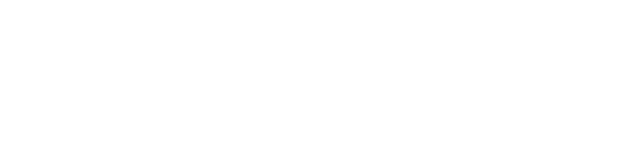
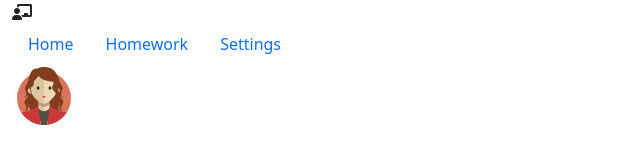
Before and after one commit to malder23/bootstrap12-, a plain HTML site: page index.html in a window 1280 px wide. Shown: the whole page, without its empty margins (0-640 px from the left). Drawn offline with Linux system fonts and the light colour scheme.

Commit message:
Добавлен nav

```diff
--- a/index.html
+++ b/index.html
@@ -3,30 +3,49 @@
 
 <head>
     <meta charset="UTF-8">
-    <meta name="viewport" content="width=device-width
-                   initial-scale=1.0">
+
+    <meta name="viewport" content="width=device-width initial-scale=1.0">
     <title>Bootstrap</title>
-    <!-- подключение стилевого файла фреймворка bootstrap -->
+    <link rel="stylesheet" href="fonts/fontawesome-free-6.0.0-beta3-web/css/solid.css">
     <link rel="stylesheet" href="main.css">
     <link rel="stylesheet" href="bootstrap-5.1.3-dist/css/bootstrap.min.css">
-    <link rel="stylesheet" href="fonts/fontawesome-free-6.0.0-beta3-web/css/fontawesome.css" >
-
+    <link rel="stylesheet" href="fonts/fontawesome-free-6.0.0-beta3-web/css/fontawesome.css">
 
 
 </head>
 
 <body>
-<!-- основной код страницы -->
+<div class="container-fluid header">
+    <div class="logo">
+        <i class="fas fa-chalkboard-teacher">
+        </i>
+    </div>
 
-<!-- подключение скриптового файла библиотеки jquery, необходимого для работы фреймворка -->
+    <nav class="nav">
+        <a class="nav-link" href="#">
+            Home
+        </a>
+        <a class="nav-link" href="#">
+            Homework
+        </a>
+        <a class="nav-link" href="#">
+            Settings
+        </a>
+
+    </nav>
+    <div class="account">
+        <a href=""> <img src="image/av_64.png" alt="logo"> </a>
+    </div>
+</div>
+
+
 <script src="js/jquery-3.5.1.slim.min.js">
 </script>
-<!-- подключение скриптового файла библиотеки popper, необходимого для работы фреймворка -->
+
 <script src="js/popper.min.js">
 </script>
-<!-- подключение скриптового файла фреймворка bootstrap -->
+
 <script src="bootstrap-5.1.3-dist/js/bootstrap.min.js"></script>
-
 
 
 </body>
```
